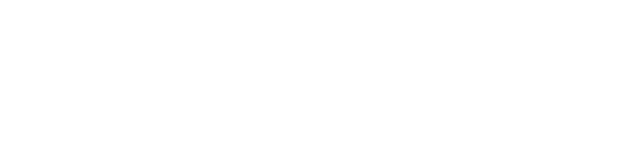
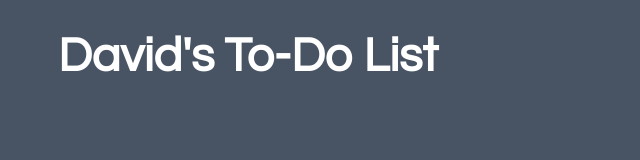
Before and after one commit to TheSteeNos/CustomTo-DoListApp, a plain HTML site: page index.html in a window 1280 px wide. Shown: the whole page, without its empty margins (0-640 px from the left). Drawn offline with Linux system fonts and the light colour scheme.

Commit message:
Established a design

```diff
--- a/app.mjs
+++ b/app.mjs
@@ -1 +1,14 @@
 console.log("APP");
+const bodyStyle = document.body.style;
+const title = document.getElementById("listTitle");
+
+//Page and word Colors
+bodyStyle.backgroundColor = "#485464";
+bodyStyle.color = "white";
+bodyStyle.fontFamily = "Century Gothic, sans-serif";
+
+//Title's Font Family, Size and Weight, Position and Color section
+title.style.fontWeight = "bold";
+title.style.fontColor = "#FFFFFF";
+title.style.fontSize = "48px";
+title.style.marginLeft = "50px";
--- a/index.html
+++ b/index.html
@@ -4,14 +4,16 @@
 <head>
     <meta charset="UTF-8">
     <meta name="viewport" content="width=device-width, initial-scale=1.0">
-    <title>App title</title>
+    <title>David's To-Do</title>
 </head>
 
 <body>
+    <h1 id="listTitle">
+        David's To-Do List
+    </h1>
 
 
-
-    <script src="app.mjs" type="module"></script>
+    <script src="app.mjs" defer></script>
 </body>
 
 </html>
```
